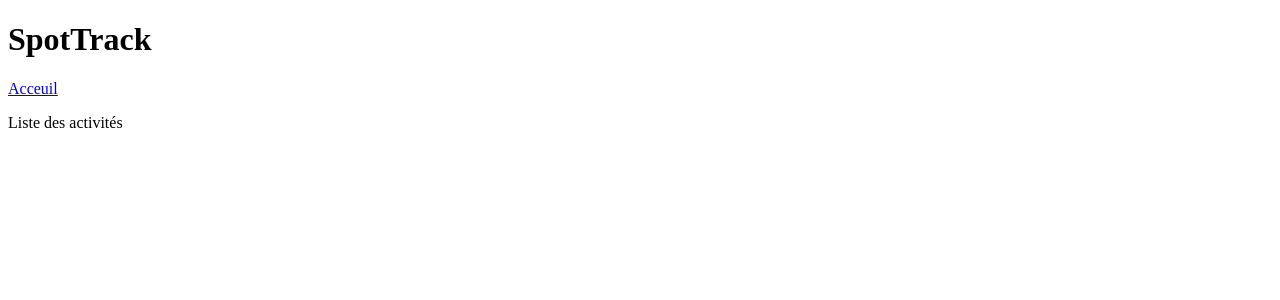
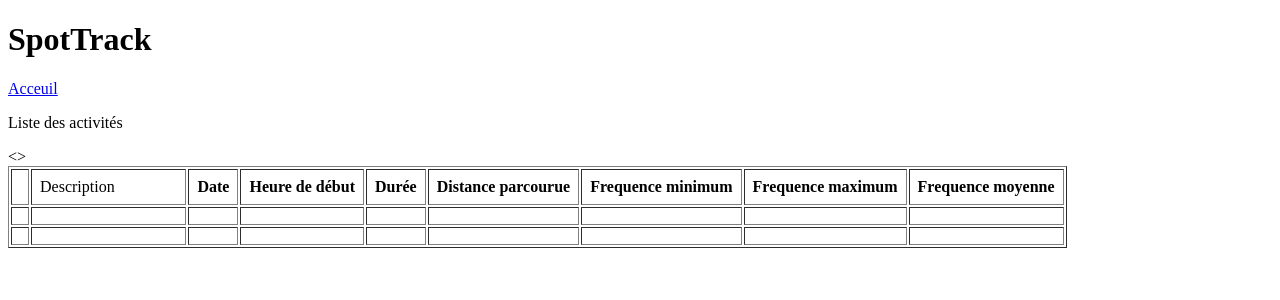
Before and after one commit to max-208/SportTrack, a PHP site: page /views/ListActivityView.php in a window 1280 px wide. Shown: the top 300 px of the page. Run offline with PHP 8.4, Linux system fonts and the light colour scheme.

Commit message:
ListActivityView

```diff
--- a/views/ListActivityView.php
+++ b/views/ListActivityView.php
@@ -11,7 +11,41 @@
 <p>Liste des activités</p>
 
 <form action = "index.php?page=list_activities" method="POST">
+    <<table border="1", cellpadding="8">>
+      <colgroup span="8" class="columns"></colgroup>
+      <tr>
+        <th><td width="15%">Description</th>
+        <th>Date</th>
+        <th>Heure de début</th>
+        <th>Durée</th>
+        <th>Distance parcourue</th>
+        <th>Frequence minimum</th>
+        <th>Frequence maximum</th>
+        <th>Frequence moyenne</th>
 
+      </tr>
+      <tr>
+        <td><td width="15%">  </td>
+        <td>  </td>
+        <td>  </td>
+        <td>  </td>
+        <td>  </td>
+        <td>  </td>
+        <td>  </td>
+        <td>  </td>
+
+      </tr>
+      <tr>
+        <td><td width="15%">  </td>
+        <td>  </td>
+        <td>  </td>
+        <td>  </td>
+        <td>  </td>
+        <td>  </td>
+        <td>  </td>
+        <td>  </td>
+      </tr>
+    </table>
 
 
 
```
